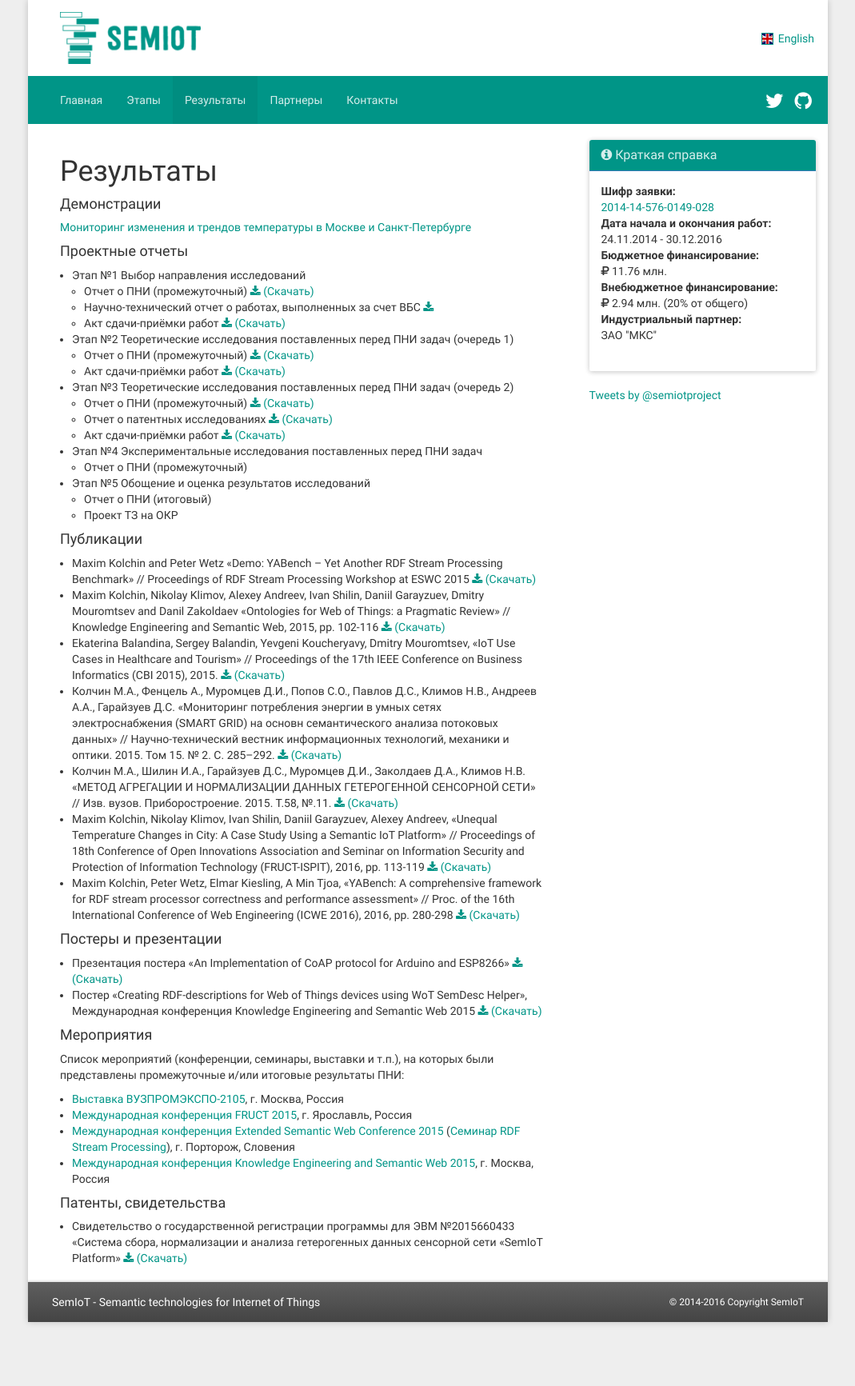
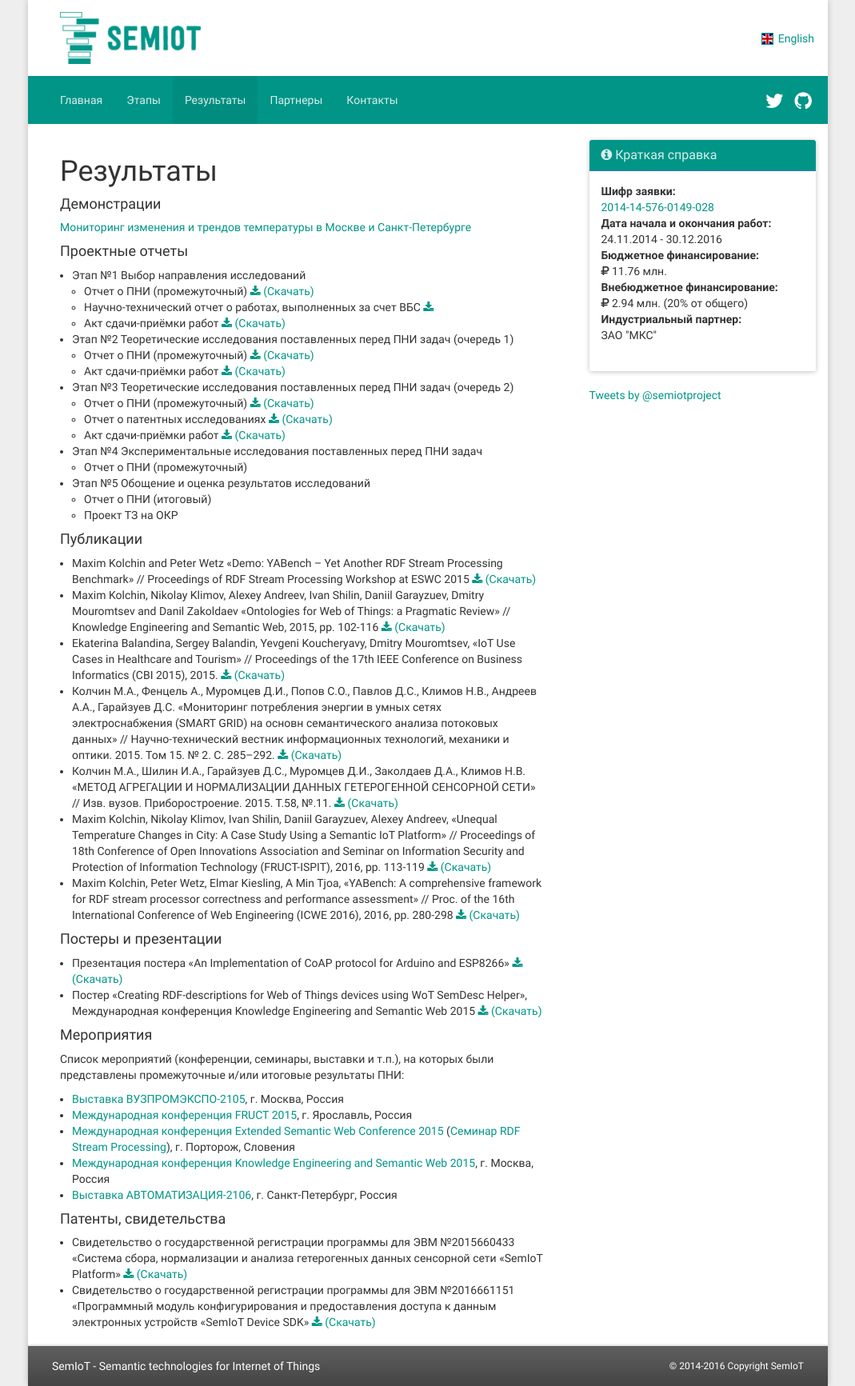
Before and after one commit to semiotproject/semiotproject.github.io, a Jekyll site: the page built from results.md, in a window 1280 px wide. Shown: the whole page at 80% size, without its empty margins (105-1174 px from the left). Built offline with Jekyll 4.4.1, drawn with Linux system fonts in a browser that asks for light colours; nearby versions of some CDN libraries; comment, search, counter and statistics services are not loaded.

Commit message:
Added new patent

```diff
--- a/results.md
+++ b/results.md
@@ -56,7 +56,9 @@ A Case Study Using a Semantic IoT Platform&raquo; // Proceedings of 18th Confere
 * [Международная конференция FRUCT 2015](https://fruct.org/program17), г. Ярославль, Россия
 * [Международная конференция Extended Semantic Web Conference 2015](http://2015.eswc-conferences.org/) ([Семинар RDF Stream Processing](https://www.w3.org/community/rsp/rsp-workshop-2015/)), г. Порторож, Словения
 * [Международная конференция Knowledge Engineering and Semantic Web 2015](http://2015.kesw.ru/), г. Москва, Россия
+* [Выставка АВТОМАТИЗАЦИЯ-2106](http://farexpo.ru/ais/exhibition/about/), г. Санкт-Петербург, Россия
 
 #### Патенты, свидетельства
 
 * Свидетельство о государственной регистрации программы для ЭВМ №2015660433 &laquo;Система сбора, нормализации и анализа гетерогенных данных сенсорной сети &laquo;SemIoT Platform&raquo; [<i class="fa fa-download"></i> (Скачать)]({{ site.url }}/resources/results/patent_semiot_platform.pdf)
+* Свидетельство о государственной регистрации программы для ЭВМ №2016661151 &laquo;Программный модуль конфигурирования и предоставления доступа к данным электронных устройств &laquo;SemIoT Device SDK&raquo; [<i class="fa fa-download"></i> (Скачать)]({{ site.url }}/resources/results/patent_semiot_device_sdk.pdf)
```
Also changed, not shown: 1 other file.
